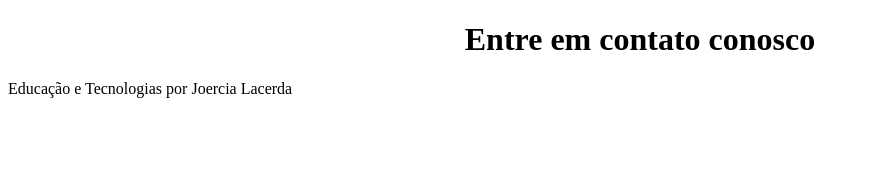
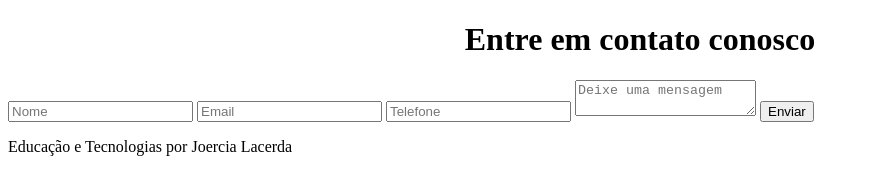
Before and after one commit to Rebehk/Atividade---Semana-6, a plain HTML site: page index.html in a window 1280 px wide. Shown: the whole page, without its empty margins (0-869 px from the left). Drawn offline with Linux system fonts and the light colour scheme.

Commit message:
Adicionando formulário

```diff
--- a/index.html
+++ b/index.html
@@ -8,6 +8,16 @@
     <div style="text-align:center">
         <h1>Entre em contato conosco</h1>
 </div>
+
+<div class="container">
+    <form action="#" class="form-contact" method="post" tabindex="1">
+       <input type="text" class="form-contact-input" name="nome" placeholder="Nome" required />
+       <input type="email" class="form-contact-input" name="email" placeholder="Email" required />
+       <input type="tel" class="form-contact-input" name="tel" placeholder="Telefone" />
+       <textarea class="form-contact-textarea" name="conteudo" placeholder="Deixe uma mensagem" required></textarea>
+       <button type="submit" class="form-contact-button">Enviar</button>
+    </form>
+  </div>
 
 <footer>
 
```
